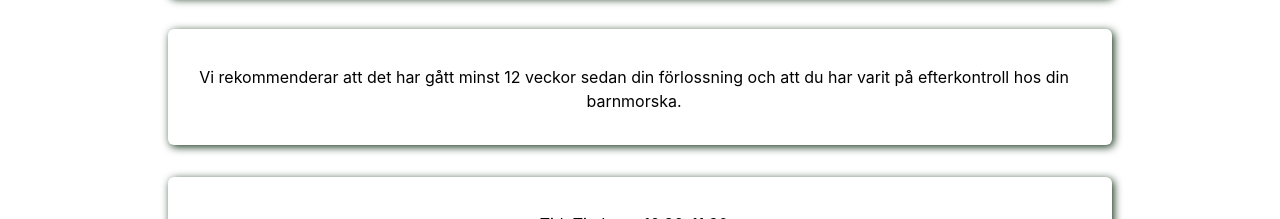
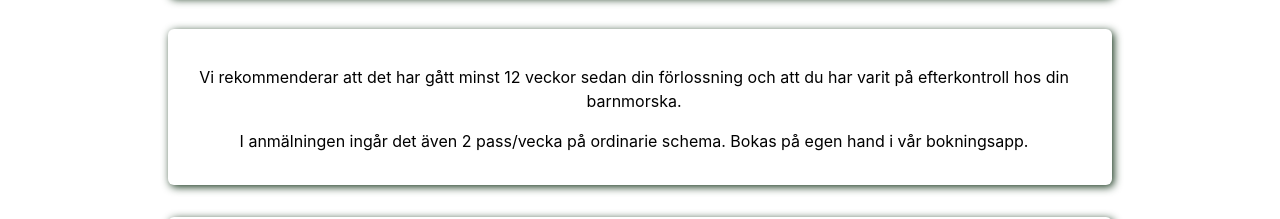
Before and after one commit to TobiasHeidlund/Starkare, a React (Vite) app: page /mamma in a window 1280 px wide. Shown: the part 1029-1248 px from the top of the page. Built offline with nearby package versions, Linux system fonts and the light colour scheme; no server answers.

Commit message:
Add booking details to CardBox text
Updated the text in a CardBox to include booking information for classes.

```diff
--- a/src/pages/mamma.tsx
+++ b/src/pages/mamma.tsx
@@ -22,7 +22,7 @@ function mamma({setPopup}:Prop) {
     <section className='cardContaienr2'>
       <CardBox title={""} text={"Träningen utgår från övningar inom CrossFit men är anpassade i svårighetsgrad, vikt och repsantal. I träningen förekommer inga hopp eller maxinsatser i lyft utan fokus ligger på att bygga upp styrka, rörlighet, uthållighet och koordination efter graviditet och förlossning. Vi utgår från att alla graviditeter, förlossningar och återhämtning efteråt ser olika ut och därför kommer vi att ha olika alternativ på övningar utifrån varje deltagares förutsättningar."} boxname={"cardbox3"}/>
       <CardBox title={""} text={"Barn är givetvis välkomna att följa med under passet. Ta gärna med dig babysitter, bilskydd, lekmatta, bärsele eller något annat som du vet att ditt barn trivs i."} boxname={"cardbox3"}/>
-      <CardBox title={""} text={"Vi rekommenderar att det har gått minst 12 veckor sedan din förlossning och att du har varit på efterkontroll hos din barnmorska."} boxname={"cardbox3"}/>
+      <CardBox title={""} text={"Vi rekommenderar att det har gått minst 12 veckor sedan din förlossning och att du har varit på efterkontroll hos din barnmorska. \n I anmälningen ingår det även 2 pass/vecka på ordinarie schema. Bokas på egen hand i vår bokningsapp."} boxname={"cardbox3"}/>
       <CardBox title={""} text={"Tid: Tisdagar 10.30-11.30\nStart: Vecka 5\n\nLängd: 6 veckor\n\nPris: 1600kr"} boxname={"cardbox3"}/>
     </section>
     <button onClick={()=>{setPopup("Boka Mammaträning")}}>Kontakta oss</button>
```
